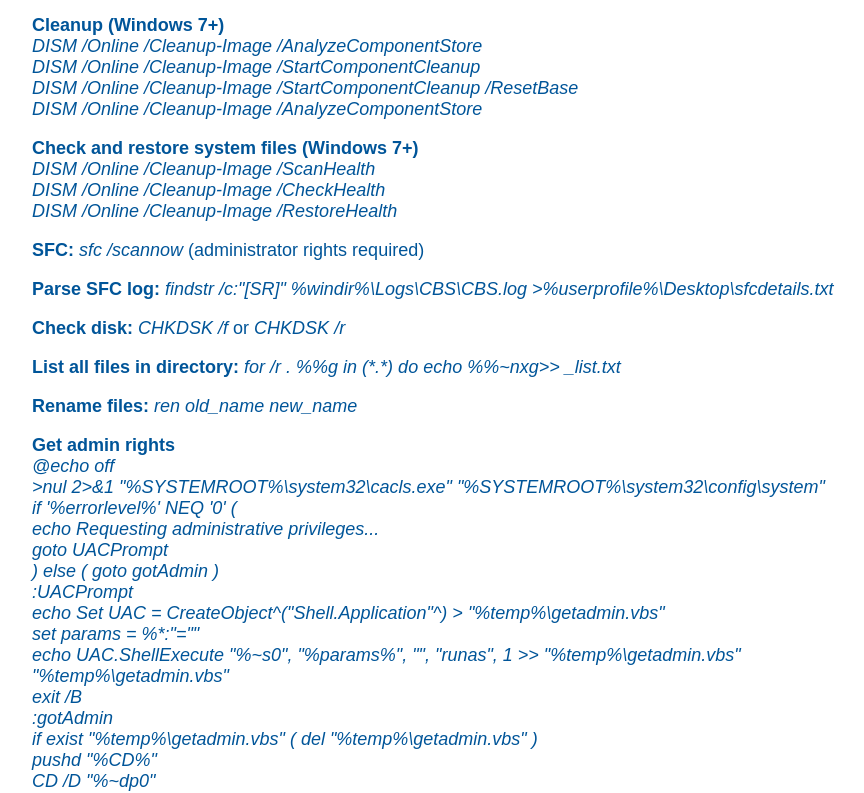
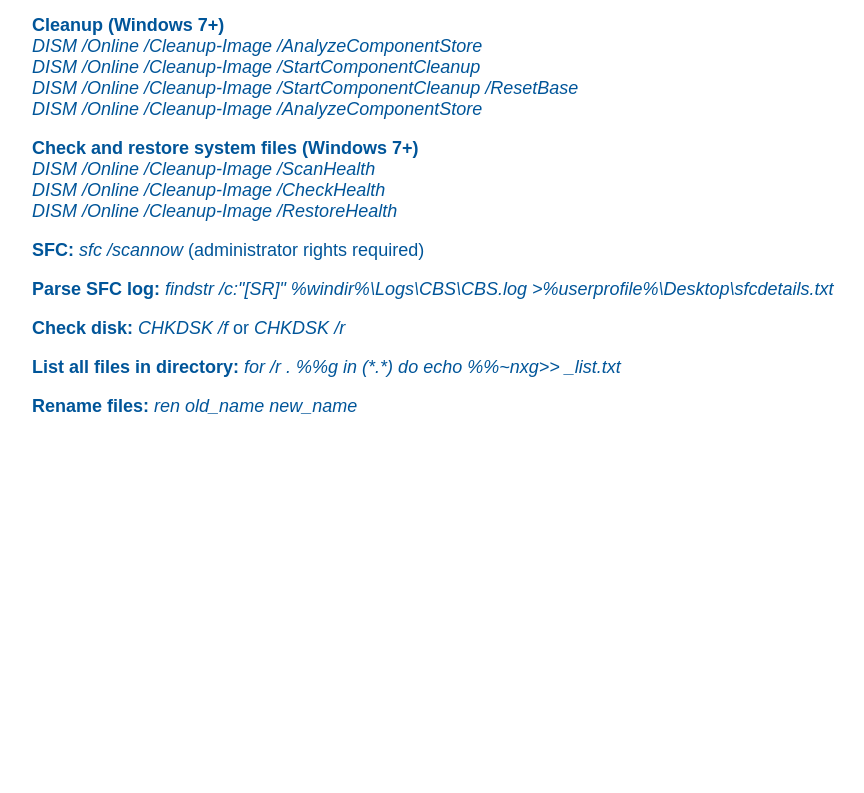
Before and after one commit to AngusPasc/qiiwexc.github.io, a plain HTML site: page index.html in a window 1280 px wide. Shown: the part 2007-2800 px from the top of the page, without its empty margins (96-960 px from the left). After the commit the page ends 2450 px from the top, so only its background shows below. Drawn offline with nearby package versions, Linux system fonts and the light colour scheme; a script that the page names is missing.

Commit message:
Added files via upload

```diff
--- a/index.html
+++ b/index.html
@@ -1,6 +1,6 @@
 <!DOCTYPE html>
 <html lang=en>
-<title>qiiwexc v16.3.27</title>
+<title>qiiwexc v16.3.29</title>
 
 <meta charset=utf-8>
 <meta name=title content="qiiwexc: software download, install, preferences, utilities, information">
@@ -29,7 +29,7 @@
 <link rel=stylesheet href=stylesheet.css>
 <link rel=stylesheet href=images.css>
 
-<p class=hidden>qiiwexc: software download, install, preferences, utilities, information</p>
+<h2 class=hidden>qiiwexc: software download, install, preferences, utilities, information</h2>
 
 <script src=startup.js></script>
 
@@ -40,7 +40,7 @@
 
 <div class=header>
   <h1>qiiwexc</h1>
-  <h2>v16.3.27</h2>
+  <h2>v16.3.29</h2>
   <h3><a href=downloads/qiiwexc.exe>New qiiwexc (in development)</a></h3>
 </div>
 
@@ -143,24 +143,6 @@
     <p><b>Check disk:</b> <i>CHKDSK /f</i> or <i>CHKDSK /r</i></p>
     <p><b>List all files in directory:</b> <i>for /r . %%g in (*.*) do echo %%~nxg>> _list.txt</i></p>
     <p><b>Rename files:</b> <i>ren old_name new_name</i></p>
-    <p><b>Get admin rights</b><br><i>
-      @echo off<br>
-      >nul 2>&amp;1 "%SYSTEMROOT%\system32\cacls.exe" "%SYSTEMROOT%\system32\config\system"<br>
-      if '%errorlevel%' NEQ '0' (<br>
-      echo Requesting administrative privileges...<br>
-      goto UACPrompt<br>
-      ) else ( goto gotAdmin )<br>
-      :UACPrompt<br>
-      echo Set UAC = CreateObject^("Shell.Application"^) > "%temp%\getadmin.vbs"<br>
-      set params = %*:"=""<br>
-      echo UAC.ShellExecute "%~s0", "%params%", "", "runas", 1 >> "%temp%\getadmin.vbs"<br>
-      "%temp%\getadmin.vbs"<br>
-      exit /B<br>
-      :gotAdmin<br>
-      if exist "%temp%\getadmin.vbs" ( del "%temp%\getadmin.vbs" )<br>
-      pushd "%CD%"<br>
-      CD /D "%~dp0"<br>
-    </i></p>
   </div>
 </div>
 
```
Also changed, not shown: 2 other files.
